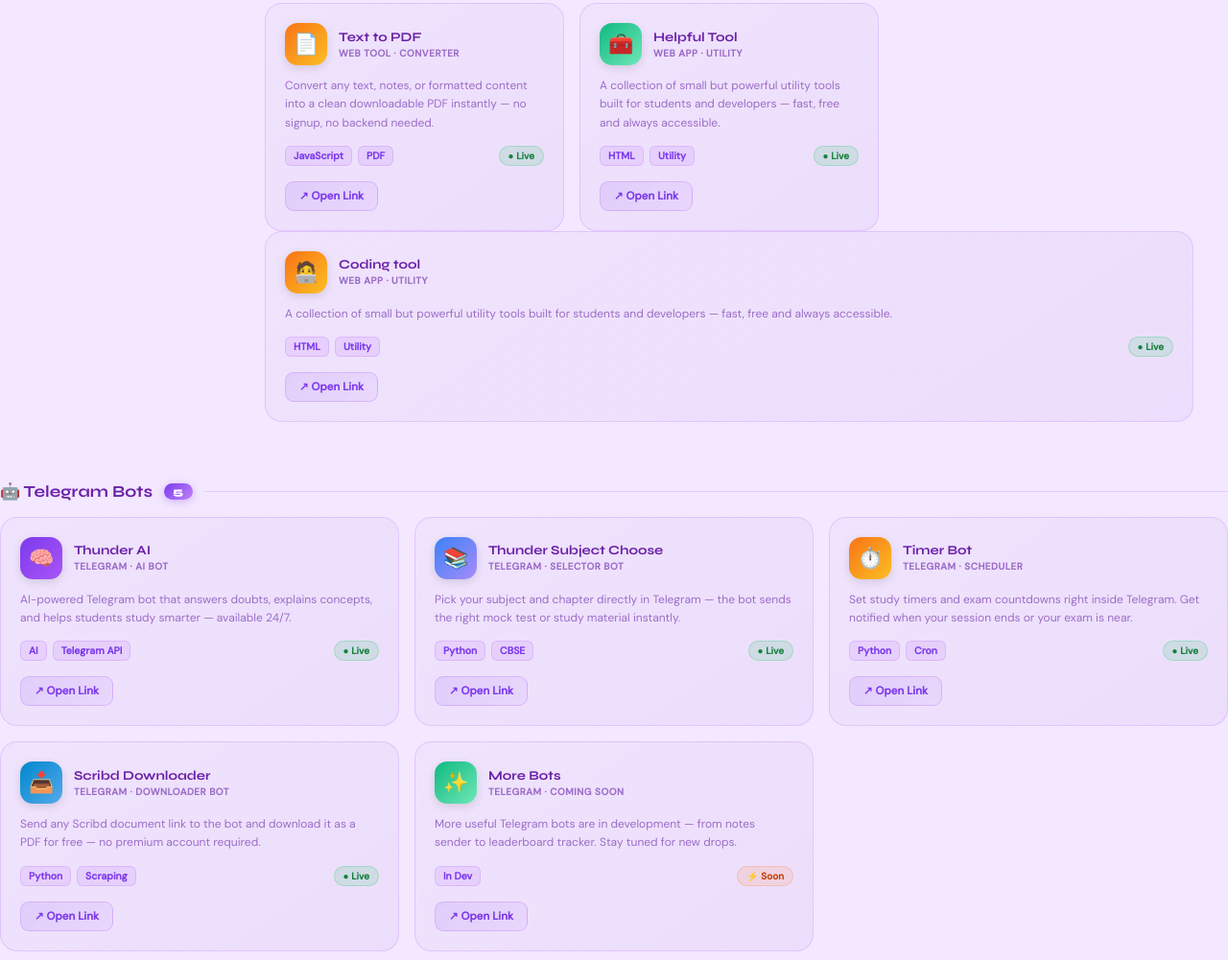
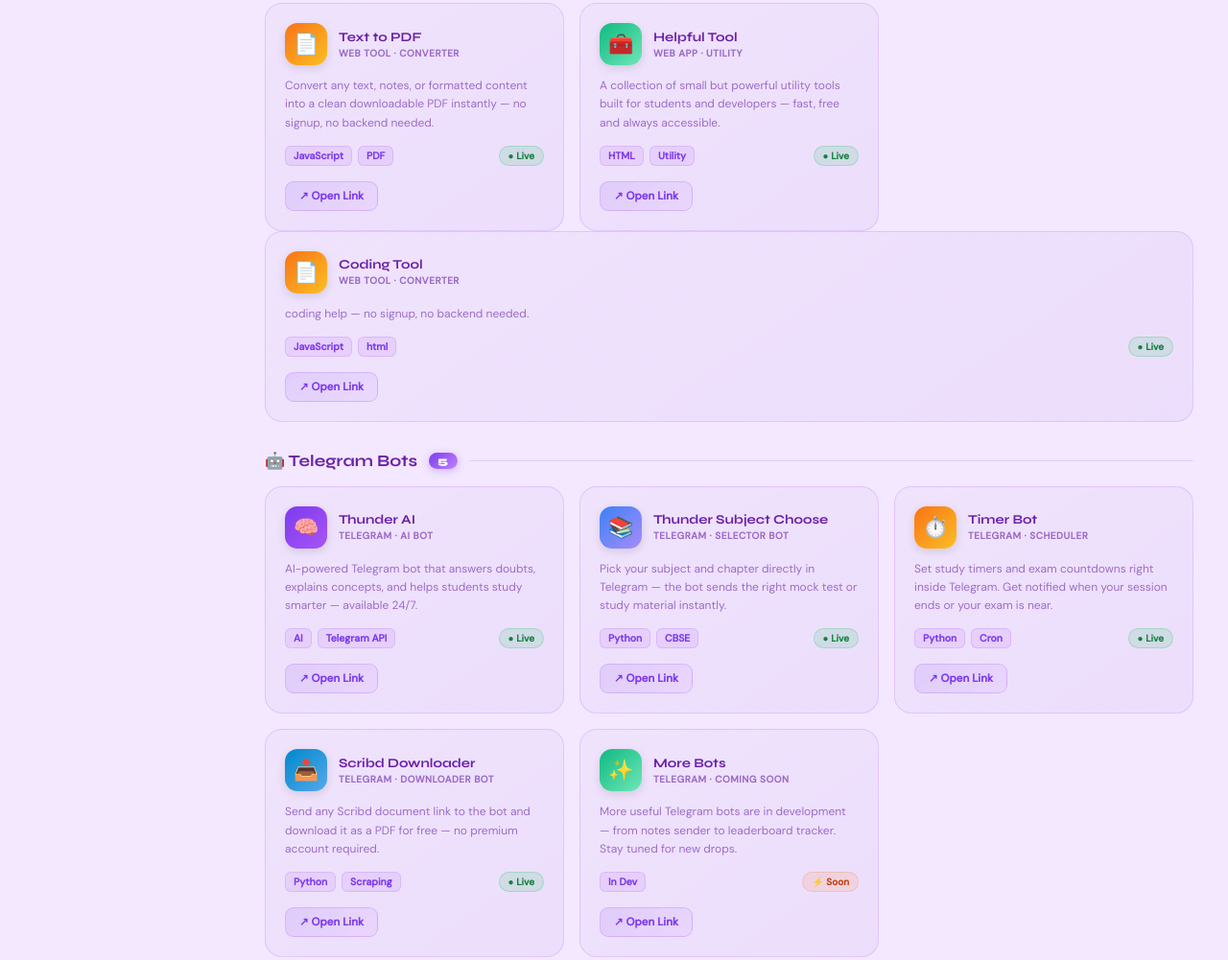
Before and after one commit to wondermayank/thundertechnology, a plain HTML site: page index.html in a window 1280 px wide. Shown: the part 1411-2412 px from the top of the page at 96% size. Drawn offline with Linux system fonts and the light colour scheme; a web font is replaced by a local one.

Commit message:
Update index.html

```diff
--- a/index.html
+++ b/index.html
@@ -883,25 +883,22 @@
       </div>
     </div>
 
-    <div class="tool-card">
+        <div class="tool-card">
           <div class="tool-header">
-            <div class="tool-icon" style="background:linear-gradient(135deg,#f97316,#fbbf24);">🧑‍💻</div>
+            <div class="tool-icon" style="background:linear-gradient(135deg,#f97316,#fbbf24);">📄</div>
             <div class="tool-meta">
-              <div class="tool-name">Coding tool</div>
-              <div class="tool-type">Web App · Utility</div>
+              <div class="tool-name">Coding Tool</div>
+              <div class="tool-type">Web Tool · Converter</div>
             </div>
           </div>
-          <div class="tool-desc">A collection of small but powerful utility tools built for students and developers — fast, free and always accessible.</div>
+          <div class="tool-desc">coding help — no signup, no backend needed.</div>
           <div class="tool-footer">
-            <span class="tool-tag">HTML</span>
-            <span class="tool-tag">Utility</span>
+            <span class="tool-tag">JavaScript</span>
+            <span class="tool-tag">html</span>
             <span class="tool-status status-live">● Live</span>
           </div>
-          <a href="https://wondermayank.github.io/code" target="_blank" class="card-open-btn" id="link-ht4">↗ Open Link</a>
+          <a href="https://wondermayank.github.io/code" target="_blank" class="card-open-btn" id="link-ht3">↗ Open Link</a>
         </div>
-
-      </div>
-    </div>
 
 
     <!-- ═══ SECTION: TELEGRAM BOTS ═══ -->
```
